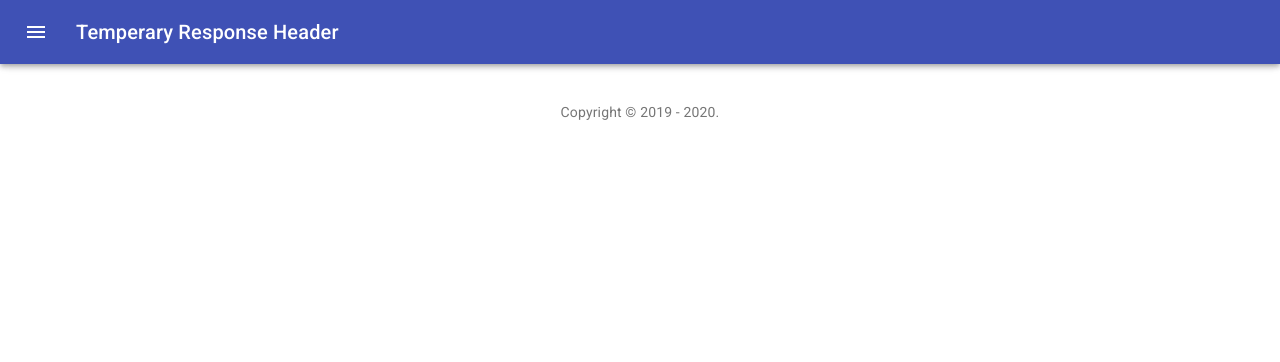
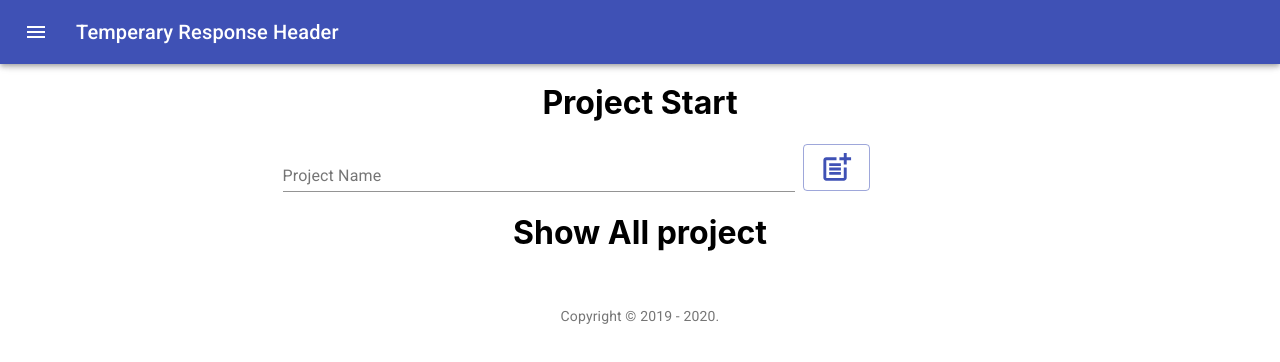
Before and after one commit to hieunugent/workFlowProject, a React (Create React App) app in the folder frontend/: page /projects in a window 1280 px wide. Shown: the top 362 px of the page. Built offline with nearby package versions, Linux system fonts and the light colour scheme.

Commit message:
add project work play and database

```diff
--- a/frontend/src/component/navigation/main.jsx
+++ b/frontend/src/component/navigation/main.jsx
@@ -7,7 +7,7 @@ import {
 
 } from "react-router-dom";
 import Dashboard from "./tabComponent/dashboard";
-import Project from "./tabComponent/project";
+import Project from "./tabComponent/projectComponent/addProject";
 // import Issues from "./tabComponent/issues";
 import Reports from "./tabComponent/report";
 import Users from "./tabComponent/users";
@@ -131,7 +131,7 @@ export default function Main() {
               {/* <Tab label="Dashbash" ></Tab> */}
               Dashboard
               </Link></ListItem>
-              <ListItem>   <Link  to="/Project" >
+              <ListItem>   <Link  to="/projects" >
               {/* <Tab label="Project" ></Tab> */}
               Projects
               </Link></ListItem>
@@ -164,9 +164,7 @@ export default function Main() {
                 <Dashboard  />
                 Dashboard
             </Route>
-            <Route path="/Project">
-              <Project   />
-              project
+            <Route exact path="/projects" component={Project}>
             </Route>
               <Route exact path="/issues" component={AddIssueButton}>
             </Route>
--- a/frontend/src/component/navigation/tabComponent/project.js
+++ /dev/null
@@ -1,10 +0,0 @@
-import React from "react";
-import "./mycomponent.css";
-export default function Project(){
-    return (
-        <div className="">
-            <h1> Project Start</h1>
-        </div>
-
-    )
-}
--- /dev/null
+++ b/frontend/src/component/navigation/tabComponent/projectComponent/addProject.js
@@ -0,0 +1,105 @@
+import React, { useState } from "react";
+import { TextField, Button } from "@material-ui/core";
+import PostAddIcon from '@material-ui/icons/PostAdd';
+import "./projectpage.css";
+
+
+
+
+
+
+const ProjectFrom =(props) => {
+    return (
+        <div className="leftaligning">
+            <h2> {props.nameProject}</h2>
+            <h3> Total issue is </h3>
+        </div>
+    );
+}
+
+export default function Project() {
+
+    const [listProject, setListProject] = useState([]);
+
+    const handleNewProject =(event)=> {
+
+            const {name, value} = event.target;
+            setProjectInfo({
+                ...projectFormInfo,
+                [name]:value
+            });
+
+    };
+    const addListProject = (newProject)=> {
+        setListProject(preList => {
+            return [...preList, newProject];
+        });
+    };
+    const saveProject = () => {
+        var data = {
+            nameProject:projectFormInfo.nameProjectname,
+        };
+        console.log(data);
+        addListProject(projectFormInfo);
+        setProjectInfo(initialProject);
+
+
+    };
+
+    const initialProject={
+
+        nameProject:"",
+
+    };
+    const [projectFormInfo, setProjectInfo] = useState(
+        initialProject
+    )
+    return (
+        <div className="">
+            <h1> Project Start</h1>
+            <div className="projectcss">
+
+                <TextField
+                    className="inputBox"
+                    id="project-name"
+                    name="nameProject"
+                    label="Project Name"
+                    value={projectFormInfo.nameProject}
+                    placeholder="type your new project name"
+                    onChange={handleNewProject}
+                    style={{marginRight:8}}
+                    variant="standard"
+                />
+                <Button
+                    variant="outlined"
+                    color="primary"
+                    onClick={saveProject}
+
+                >
+                    <PostAddIcon fontSize="large"/>
+                </Button>
+            </div>
+            <div>
+              <h1> Show All project </h1>
+
+              {listProject.map((list, index) => {
+                return(
+                    <div key={`${index}-${list.nameProject}`}>
+                        <ProjectFrom
+                            id={index}
+                            value={list}
+                            nameProject={list.nameProject}
+                        />
+
+                    </div>
+                );
+              })}
+
+
+           </div>
+
+
+        </div>
+
+    )
+}
--- /dev/null
+++ b/frontend/src/component/navigation/tabComponent/projectComponent/projectpage.css
@@ -0,0 +1,15 @@
+.projectcss{
+    width: 50%;
+    margin-left: 20%;
+    margin-right: 20%;
+    /* background-color: cadetblue; */
+}
+.inputBox{
+    width: 80%;
+    /* background-color: greenyellow; */
+}
+.leftaligning{
+    padding-left: 15%;
+    text-align: left;
+    width: 70%;
+}
```
Also changed, not shown: frontend/src/component/navigation/tabComponent/issuesComponent/addIssueButton.jsx (line endings or trailing spaces), 2 other files (tests, documents, lock files or other folders).
